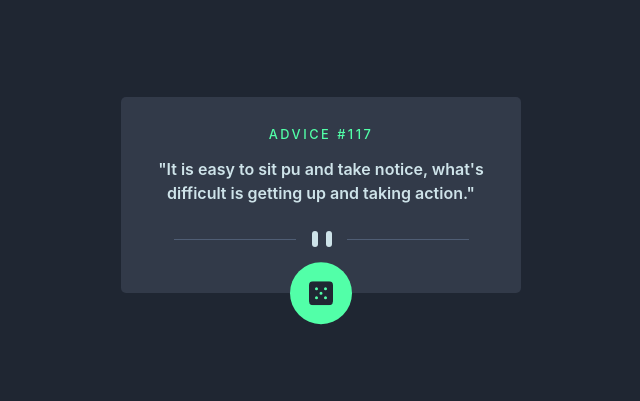
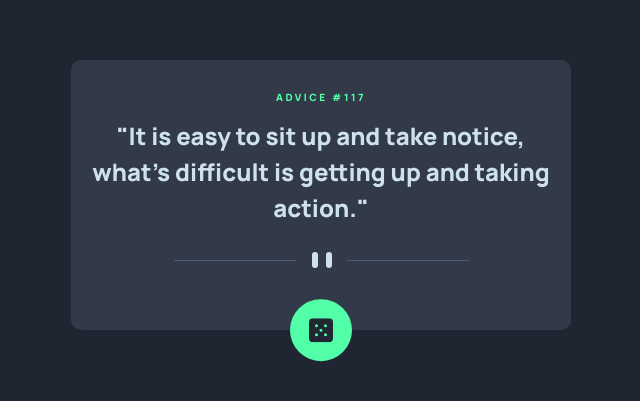
Before and after one commit to NDOY3M4N/advice-generator-app, a Svelte app: page / in a window 1280 px wide. Shown: the part 205-606 px from the top of the page, without its empty margins (319-959 px from the left). Built offline with nearby package versions, Linux system fonts and the light colour scheme.

Commit message:
style: add google font & design for desktop screen

```diff
--- a/index.html
+++ b/index.html
@@ -4,6 +4,12 @@
     <meta charset="UTF-8" />
     <link rel="icon" type="image/svg+xml" href="/vite.svg" />
     <meta name="viewport" content="width=device-width, initial-scale=1.0" />
+    <link rel="preconnect" href="https://fonts.googleapis.com" />
+    <link rel="preconnect" href="https://fonts.gstatic.com" crossorigin />
+    <link
+      href="https://fonts.googleapis.com/css2?family=Manrope:wght@800&display=swap"
+      rel="stylesheet"
+    />
     <title>Vite + Svelte + TS</title>
   </head>
   <body>
--- a/src/App.svelte
+++ b/src/App.svelte
@@ -2,7 +2,7 @@
   <section class="card">
     <h2 class="card__title">Advice #117</h2>
     <p class="card__content">
-      "It is easy to sit pu and take notice, what's difficult is getting up and
+      "It is easy to sit up and take notice, what's difficult is getting up and
       taking action."
     </p>
     <div class="card__divide">
@@ -37,30 +37,29 @@
 <style>
   .card {
     position: relative;
-    background-color: hsl(217, 19%, 24%);
-    /* TODO: find a better padding solution */
-    padding: 2rem 1rem 2.5rem;
-    border-radius: 5px;
+    background-color: var(--card-color);
+    padding: 2rem 1rem;
+    border-radius: 10px;
   }
 
   .card__title {
     line-height: 1;
-    font-size: 0.8rem;
+    /* TODO: use rem values here / change the size on desktop */
+    font-size: 10px;
     text-transform: uppercase;
     letter-spacing: 2.5px;
-    font-weight: 500;
     margin: 0;
-    color: hsl(150, 100%, 66%);
+    color: var(--accent-color);
   }
 
   .card__content {
     margin-block-start: 1rem;
-    font-weight: 600;
-    color: hsl(193, 38%, 86%);
+    /* TODO: use rem / on desktop it is 28px */
+    font-size: 24px;
   }
 
   .card__divide {
-    margin-block-start: 1.5rem;
+    margin-block: 1.5rem;
   }
 
   .card__action {
--- a/src/app.css
+++ b/src/app.css
@@ -1,13 +1,17 @@
 :root {
-  /* TODO: add the correct font-family */
-  font-family: Inter, system-ui, Avenir, Helvetica, Arial, sans-serif;
+  --accent-color: hsl(150, 100%, 66%);
+  --text-color: hsl(193, 38%, 86%);
+  --bg-color: hsl(218, 23%, 16%);
+  --card-color: hsl(217, 19%, 24%);
+
+  font-family: "Manrope", sans-serif;
   line-height: 1.5;
-  font-weight: 400;
+  font-weight: 800;
 
+  /* TODO: WTF is this? */
   color-scheme: light dark;
-  color: rgba(255, 255, 255, 0.87);
-  /* TODO: add the correct bg color */
-  background-color: hsl(218, 23%, 16%);
+  color: var(--text-color);
+  background-color: var(--bg-color);
 
   font-synthesis: none;
   text-rendering: optimizeLegibility;
@@ -25,7 +29,7 @@ body {
 }
 
 #app {
-  max-width: 400px;
+  max-width: 500px;
   margin: 0 auto;
   padding: 1rem;
   text-align: center;
@@ -33,7 +37,7 @@ body {
 }
 
 button {
-  background-color: hsl(150, 100%, 66%);
+  background-color: var(--accent-color);
   border: none;
   border-radius: 50%;
   padding: 1.2rem;
```
